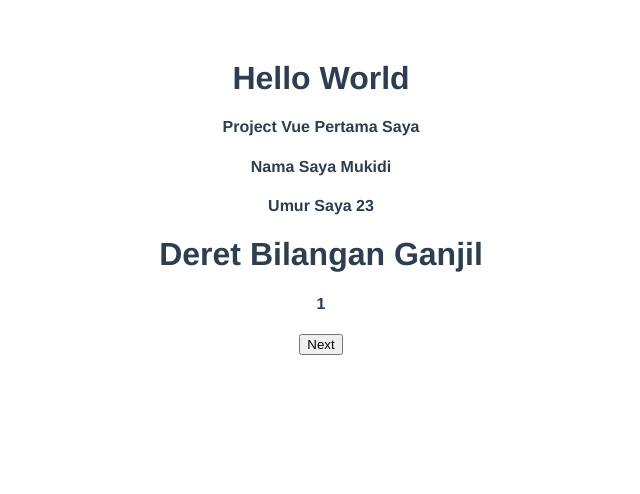
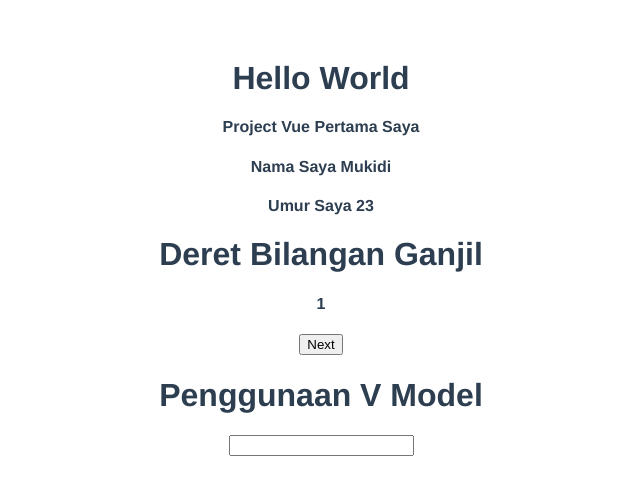
Before and after one commit to afi11/belajar-vue-dasar, a Vue app: page / in a window 1280 px wide. Shown: the top 494 px of the page, without its empty margins (319-959 px from the left). Built offline with nearby package versions, Linux system fonts and the light colour scheme.

Commit message:
Two Way Data Binding

```diff
--- a/src/App.vue
+++ b/src/App.vue
@@ -2,17 +2,21 @@
   <DeklaratifRendering />
   <!-- Ganti Materi -->
   <EventListener />
+  <!-- Ganti Materi -->
+  <TwoWayDataBinding />
 </template>
 
 <script>
 import DeklaratifRendering from "./components/DeklaratifRendering.vue";
 import EventListener from "./components/EventListener.vue"
+import TwoWayDataBinding from "./components/TwoWayDataBinding.vue"
 
 export default {
   name: 'App',
   components: {
     DeklaratifRendering,
-    EventListener
+    EventListener,
+    TwoWayDataBinding
   }
 }
 </script>
--- /dev/null
+++ b/src/components/TwoWayDataBinding.vue
@@ -0,0 +1,16 @@
+<template>
+    <h1>Penggunaan V Model</h1>
+    <h4>{{ message }}</h4>
+    <input v-model="message" />
+</template>
+
+<script>
+export default {
+    name: "TwoWayDataBinding",
+    data() {
+        return {
+            message: ""
+        }
+    }
+}
+</script>
```
